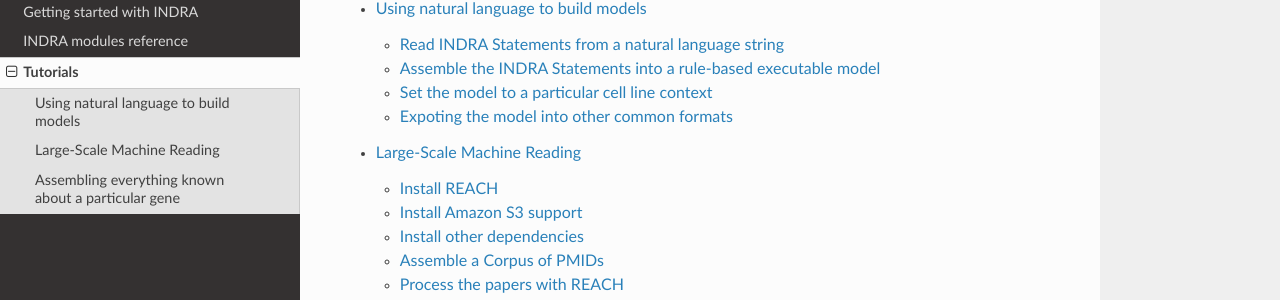
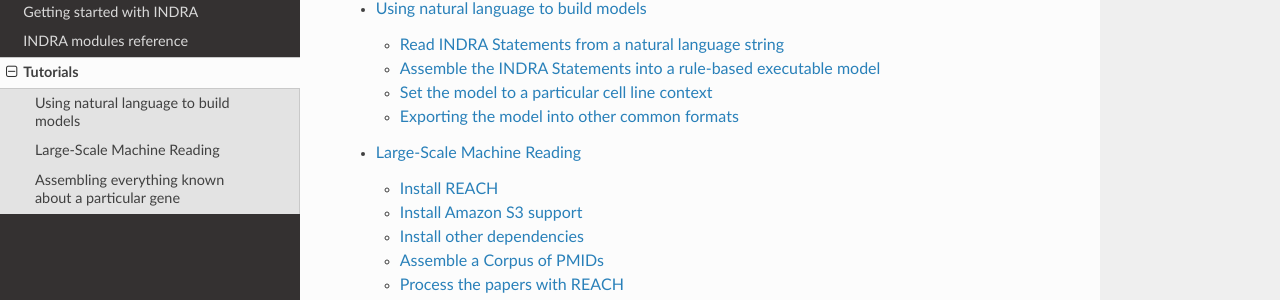
Before and after one commit to sorgerlab/indra, a Sphinx documentation site: the page built from doc/tutorials/index.rst, in a window 1280 px wide. Shown: the part 163-463 px from the top of the page. Built offline with Sphinx 7.4.7 and the Read the Docs theme 2.0.0, drawn with Linux system fonts in a browser that asks for light colours; pages that are not in the unit, such as notebooks, are missing from menus.

Commit message:
Fixes in NL modeling tutorial

```diff
--- a/doc/tutorials/nl_modeling.rst
+++ b/doc/tutorials/nl_modeling.rst
@@ -101,11 +101,11 @@
     for monomer_pattern, parameter in pa.model.initial_conditions:
         print('%s = %d' % (monomer_pattern, parameter.value))
 
-Expoting the model into other common formats
---------------------------------------------
+Exporting the model into other common formats
+---------------------------------------------
 From the assembled PySB format it is possible to export the model into other
-common formats such as SBML, BNGL, Kappa. One can also generate a Matlab or
-Mathematic script with ODEs corresponding to the model.
+common formats such as SBML, BNGL and Kappa. One can also generate a Matlab or
+Mathematica script with ODEs corresponding to the model.
 
 .. ipython:: python
 
```
Also changed, not shown: other parts of doc/tutorials/nl_modeling.rst (+1 -1 lines).
